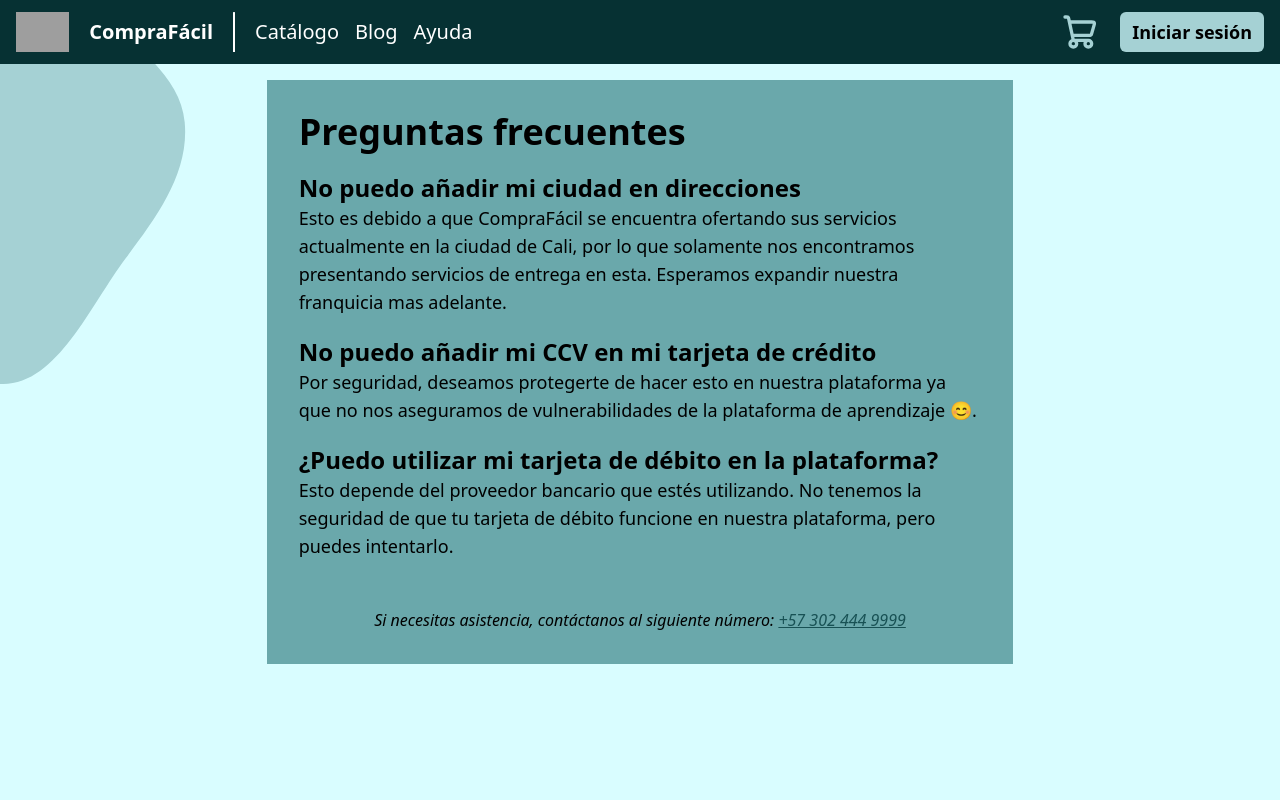
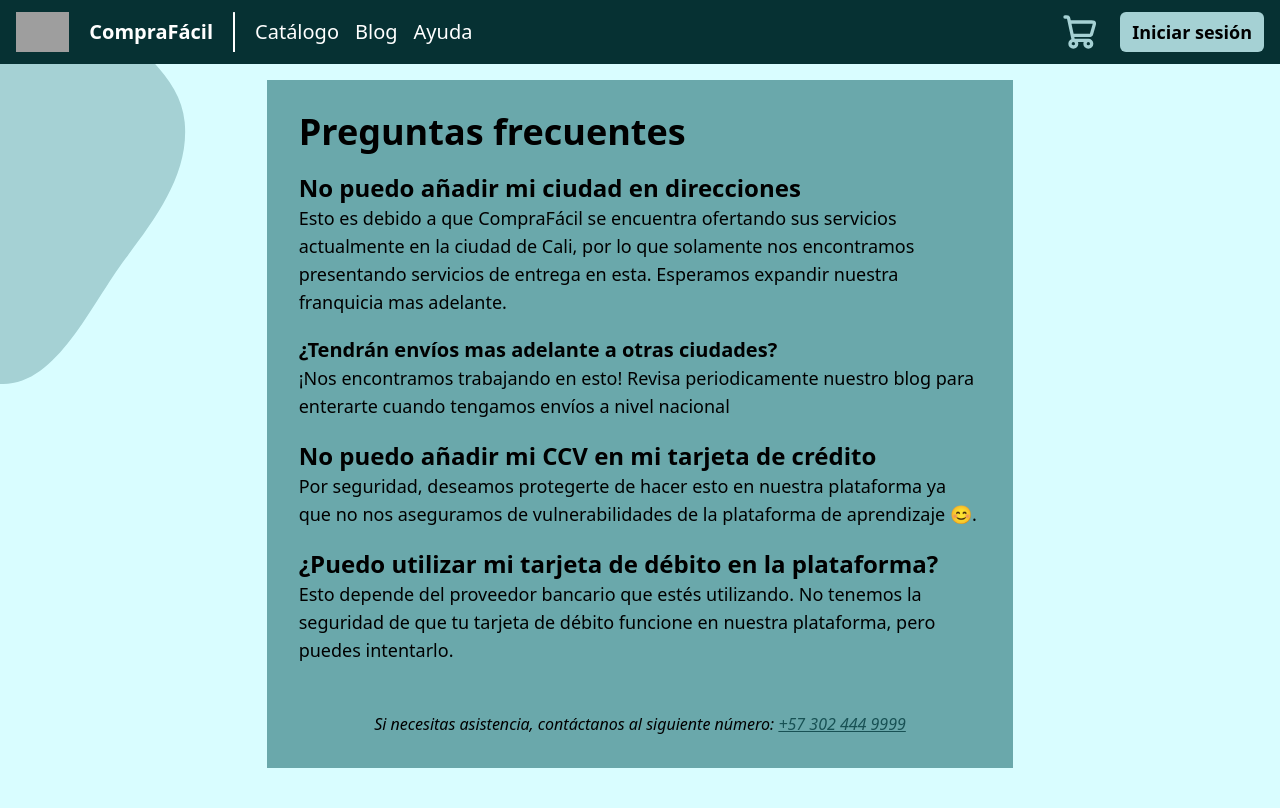
Before and after one commit to Seb0927/CompraFacilInaccessible, a React (Vite) app: page /help in a window 1280 px wide. Built offline with nearby package versions, Linux system fonts and the light colour scheme; grey boxes are pictures that could not be loaded.

Commit message:
feat(1.3.1): replace h2 and h3 elements with h1

```diff
--- a/src/components/assistance/Assistance.jsx
+++ b/src/components/assistance/Assistance.jsx
@@ -6,13 +6,16 @@ const Assistance = () => {
       <section className='h-auto w-full md:w-4/5 lg:w-8/12 py-8 px-8 bg-blue-medium-light'>
         <h1 className='text-4xl font-bold mb-5'>Preguntas frecuentes</h1>
 
-        <h2 className='text-2xl font-bold'>No puedo añadir mi ciudad en direcciones</h2>
+        <h1 className='text-2xl font-bold'>No puedo añadir mi ciudad en direcciones</h1>
         <p className='text-lg mb-5'>Esto es debido a que CompraFácil se encuentra ofertando sus servicios actualmente en la ciudad de Cali, por lo que solamente nos encontramos presentando servicios de entrega en esta. Esperamos expandir nuestra franquicia mas adelante.</p>
 
-        <h2 className='text-2xl font-bold'>No puedo añadir mi CCV en mi tarjeta de crédito</h2>
+        <h1 className='text-xl font-bold'>¿Tendrán envíos mas adelante a otras ciudades?</h1>
+        <p className='text-lg mb-5'>¡Nos encontramos trabajando en esto! Revisa periodicamente nuestro blog para enterarte cuando tengamos envíos a nivel nacional</p>
+
+        <h1 className='text-2xl font-bold'>No puedo añadir mi CCV en mi tarjeta de crédito</h1>
         <p className='text-lg mb-5'>Por seguridad, deseamos protegerte de hacer esto en nuestra plataforma ya que no nos aseguramos de vulnerabilidades de la plataforma de aprendizaje 😊.</p>
 
-        <h2 className='text-2xl font-bold'>¿Puedo utilizar mi tarjeta de débito en la plataforma?</h2>
+        <h1 className='text-2xl font-bold'>¿Puedo utilizar mi tarjeta de débito en la plataforma?</h1>
         <p className='text-lg mb-5'>Esto depende del proveedor bancario que estés utilizando. No tenemos la seguridad de que tu tarjeta de débito funcione en nuestra plataforma, pero puedes intentarlo.</p>
 
         <p className='w-full text-center italic mt-12'>
```
